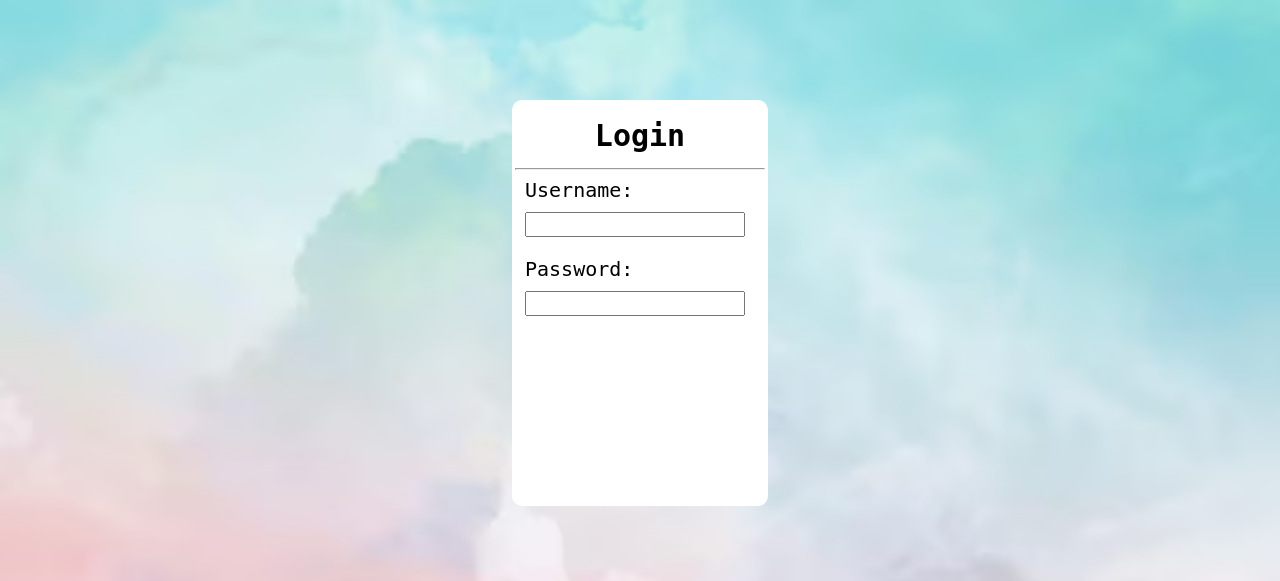
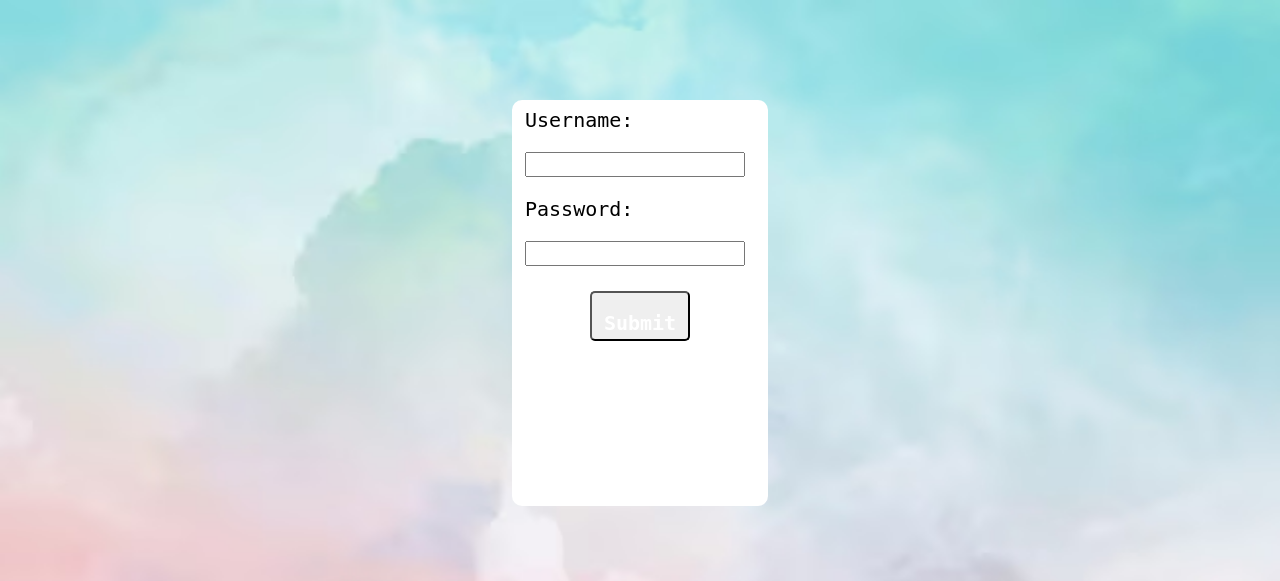
Before and after one commit to ILovePrograming123/ILovePrograming123school.GitHub.io, a PHP site: page / in a window 1280 px wide. Shown: the top 581 px of the page. Run offline with PHP 8.4, Linux system fonts and the light colour scheme.

Commit message:
Update index.php

```diff
--- a/index.php
+++ b/index.php
@@ -20,12 +20,11 @@ body{
 </head>
 <body>
 <div>
-	<h2 style="text-align: center; font-family: monospace; font-size: 30px; margin-top: 15px;margin-bottom: 15;">Login</h2>
-	<hr></hr>
-	<p style="margin-top: 5px;margin-left: 10px;margin-right: 5;font-family: monospace;font-size: 20px;margin-bottom: 10;">Username:</p>
-	<input type="text" name="username" style="height: 25px; width: 220px;margin-left: 10;margin-bottom: 15px;">
-	<p style="margin-top: 5px;margin-left: 10px;margin-right: 5;font-family: monospace;font-size: 20px;margin-bottom: 10;">Password:</p>
-	<input type="text" name="password" style="height: 25px; width: 220px;margin-left: 10">
+        <p style="margin-top: 5px;margin-left: 10px;margin-right:5; font-family: monospace; font-size: 20px; margin-bottom:10: ">Username:</p>
+        <input type="text" name="username" style="height: 25px; width: 220px; margin-left:10;margin-bottom: 15px;">
+        <p style="margin-top: 5px;margin-left: 10px;margin-right:5; font-family: monospace; font-size: 20px; margin-bottom:10:">Password:</p>
+        <input type="text" name="password" style="height: 25px; width: 220px; margin-left:10;">
+        <button type="submit"style="margin-top: 25px; margin-left:75px; margin-right: 75px; height: 50px; width:100px; background-color: #007EF; border-radius: 5px; "><h2 style="font-family: monospace;color :white;">Submit</h2></button>
 
 
 </div>
```
